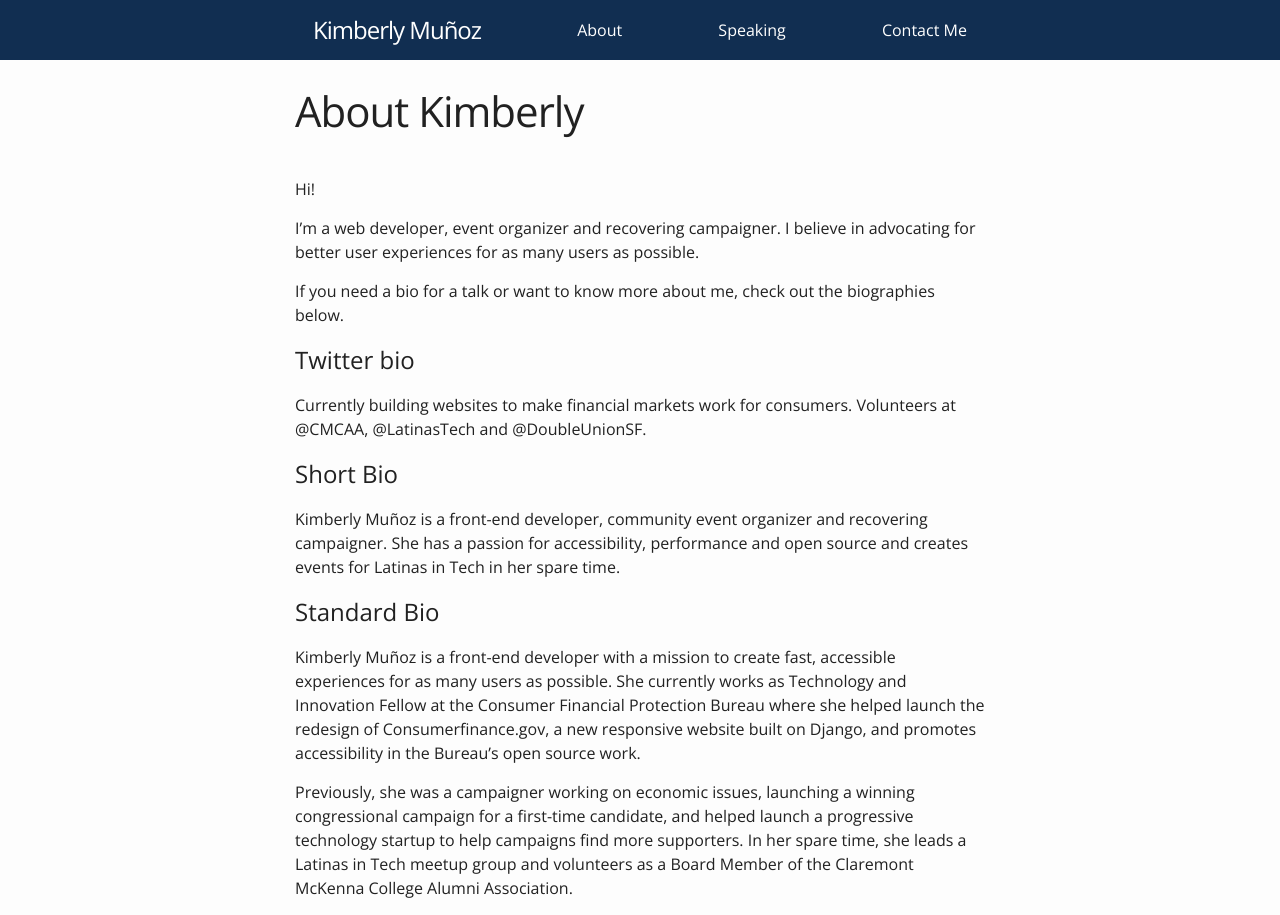
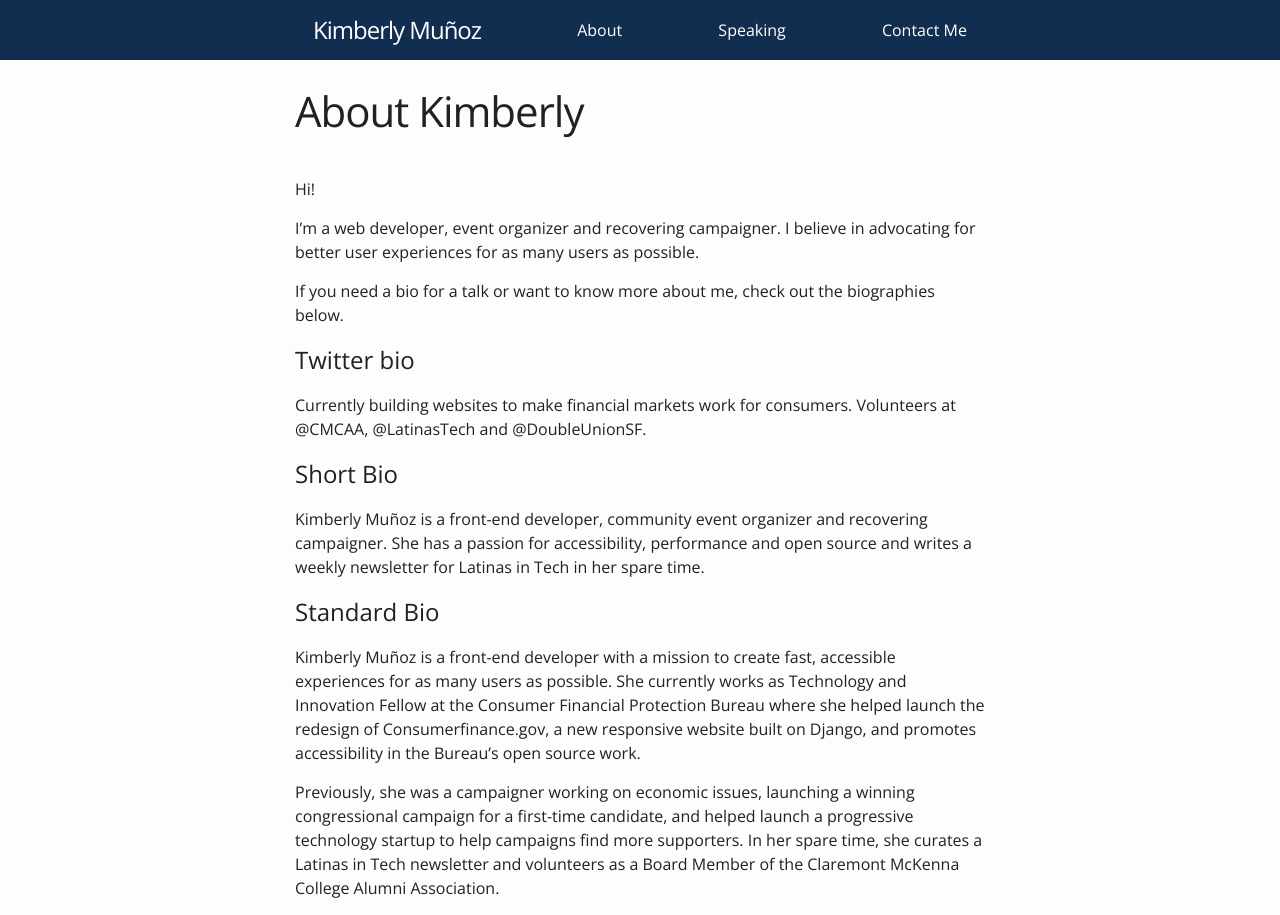
Before and after one commit to KimberlyMunoz/KimberlyMunoz.github.io, a Jekyll site: the page built from about.md, in a window 1280 px wide. Built offline with Jekyll 4.4.1, drawn with Linux system fonts in a browser that asks for light colours.

Commit message:
rip my meetup group

```diff
--- a/about.md
+++ b/about.md
@@ -19,11 +19,11 @@ Currently building websites to make financial markets work for consumers. Volunt
 
 ## Short Bio
 
-Kimberly Muñoz is a front-end developer, community event organizer and recovering campaigner. She has a passion for accessibility, performance and open source and creates events for Latinas in Tech in her spare time.
+Kimberly Muñoz is a front-end developer, community event organizer and recovering campaigner. She has a passion for accessibility, performance and open source and writes a weekly newsletter for Latinas in Tech in her spare time.
 
 
 ## Standard Bio
 
 Kimberly Muñoz is a front-end developer with a mission to create fast, accessible experiences for as many users as possible. She currently works as Technology and Innovation Fellow at the Consumer Financial Protection Bureau where she helped launch the redesign of Consumerfinance.gov, a new responsive website built on Django, and promotes accessibility in the Bureau's open source work.
 
-Previously, she was a campaigner working on economic issues, launching a winning congressional campaign for a first-time candidate, and helped launch a progressive technology startup to help campaigns find more supporters. In her spare time, she leads a Latinas in Tech meetup group and volunteers as a Board Member of the Claremont McKenna College Alumni Association.
+Previously, she was a campaigner working on economic issues, launching a winning congressional campaign for a first-time candidate, and helped launch a progressive technology startup to help campaigns find more supporters. In her spare time, she curates a Latinas in Tech newsletter and volunteers as a Board Member of the Claremont McKenna College Alumni Association.
```
